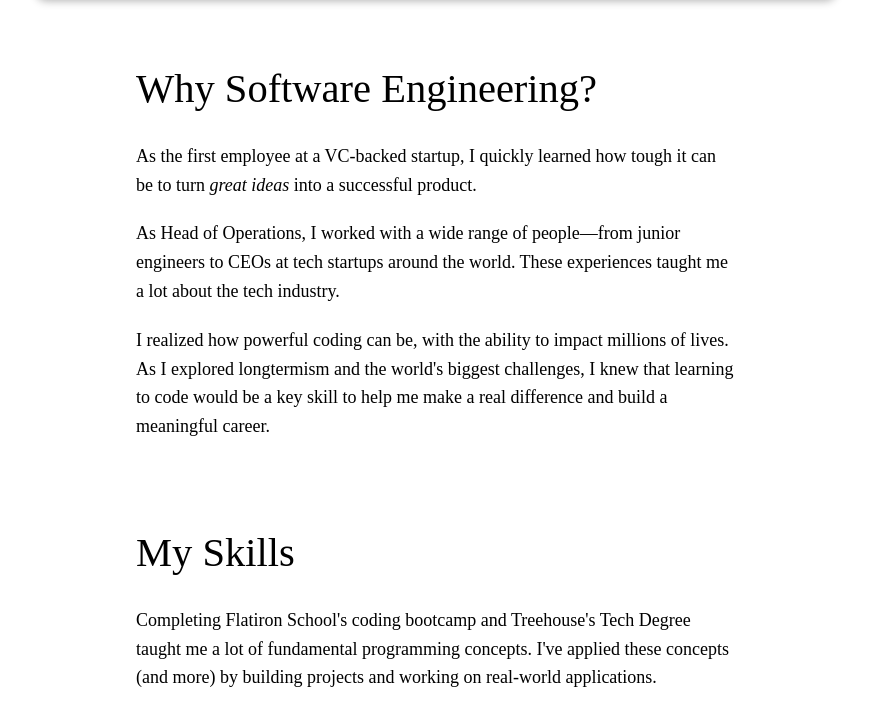
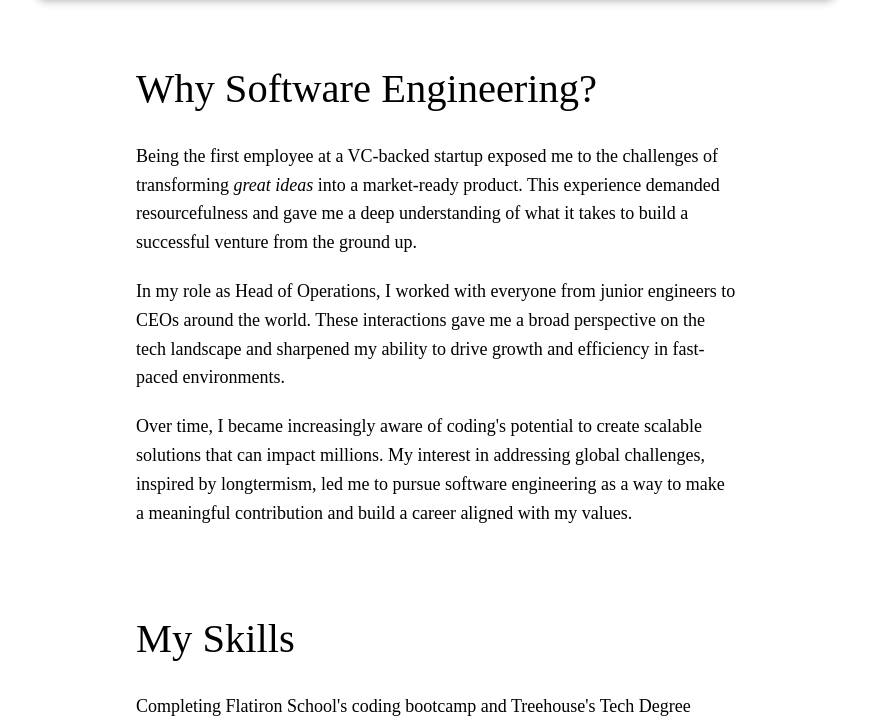
Before and after one commit to stuart-hahn/portfolio, a plain HTML site: page index.html in a window 1280 px wide. Shown: the part 701-1428 px from the top of the page, without its empty margins (204-1075 px from the left). Drawn offline with Linux system fonts and the light colour scheme.

Commit message:
docs: improve "why software engineering" section
- remove repetitive language

```diff
--- a/index.html
+++ b/index.html
@@ -23,20 +23,24 @@
       <section id="about">
         <h2>Why Software Engineering?</h2>
         <p>
-          As the first employee at a VC-backed startup, I quickly learned how
-          tough it can be to turn <em>great ideas</em> into a successful
-          product.
+          Being the first employee at a VC-backed startup exposed me to the
+          challenges of transforming <em>great ideas</em> into a market-ready
+          product. This experience demanded resourcefulness and gave me a deep
+          understanding of what it takes to build a successful venture from the
+          ground up.
         </p>
         <p>
-          As Head of Operations, I worked with a wide range of people—from
-          junior engineers to CEOs at tech startups around the world. These
-          experiences taught me a lot about the tech industry.
+          In my role as Head of Operations, I worked with everyone from junior
+          engineers to CEOs around the world. These interactions gave me a broad
+          perspective on the tech landscape and sharpened my ability to drive
+          growth and efficiency in fast-paced environments.
         </p>
         <p>
-          I realized how powerful coding can be, with the ability to impact
-          millions of lives. As I explored longtermism and the world's biggest
-          challenges, I knew that learning to code would be a key skill to help
-          me make a real difference and build a meaningful career.
+          Over time, I became increasingly aware of coding's potential to create
+          scalable solutions that can impact millions. My interest in addressing
+          global challenges, inspired by longtermism, led me to pursue software
+          engineering as a way to make a meaningful contribution and build a
+          career aligned with my values.
         </p>
       </section>
       <section id="skills">
```
